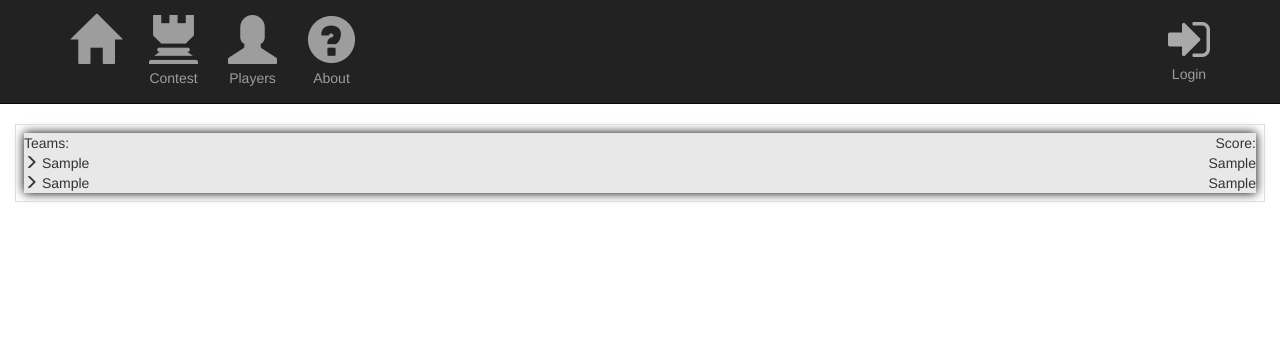
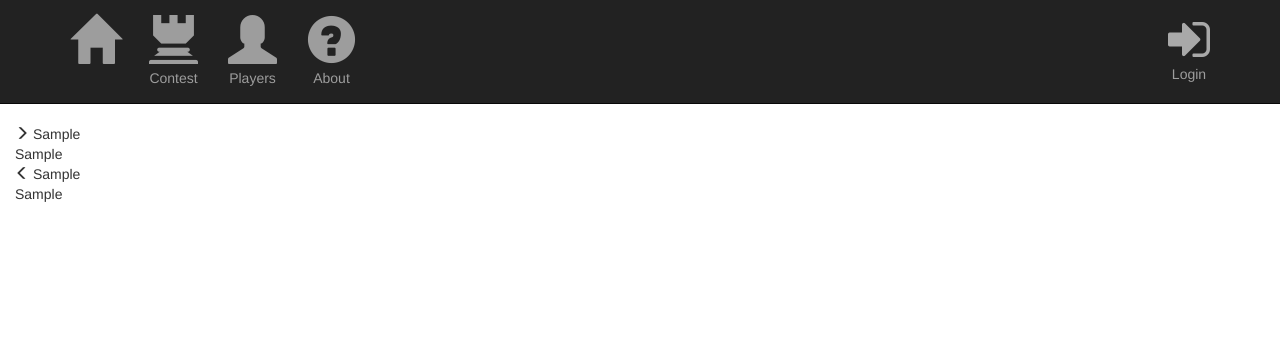
Before and after one commit to chulanovskyi/light_it_task, a Django app: template tournament/templates/tournament/matches.html in a window 1280 px wide. Shown: the top 364 px of the page. Run offline with Django 3.2, Linux system fonts and the light colour scheme; the template is opened without the code that fills it: most values are stand-ins (such as "Sample title", 1, 10 or a date in 2020); parts of the project's set-up code (start-up, migrations or seed data) failed here and were passed over; some libraries are stand-ins or nearby versions; some web fonts are replaced.

Commit message:
add logic for admin to save match results

```diff
--- a/tournament/templates/tournament/matches.html
+++ b/tournament/templates/tournament/matches.html
@@ -6,45 +6,52 @@
 {% block head %}
   <link rel="stylesheet" href={% static "tournament/tables.css" %}>
 {% endblock %}
-
 {% block content %}
-  <div class="container-fluid players">
+  <div class="container-fluid">
+    <div class="row">
       {% if render_matches %}
-      <table class="table table-responsive table-bordered">
-      <tbody class="main-table-body">
+        {% if is_admin %}
         {% for teams_and_match in render_matches %}
-        <tr>
-          <td>
-            <table class="match">
-              <tbody>
-              <tr>
-                <td>Teams:</td>
-                <td class="score">Score:</td>
-              </tr>
-              <tr>
-                <td>
+          <form method="POST" action="/create_post/" id="id{{ teams_and_match.1.id }}" class="{{ teams_and_match.1.id }}">
+          {% csrf_token %}
+            <div class="col-md-3 teams-result" id="id{{ teams_and_match.1.id }}">
+              <div class="first-team">
                 <span class="glyphicon glyphicon-menu-right"></span>
-                  {{ teams_and_match.0.0 }}</td>
-                <td class="score">{{ teams_and_match.1.first_team_goals }}</td>
-              </tr>
-              <tr>
-                <td>
+                {{ teams_and_match.0.0 }}
+                <div class="score-first">{{ teams_and_match.1.first_team_goals }}</div>
+              </div>
+              <div class="second-team">
+                <span class="glyphicon glyphicon-menu-left"></span>
+                {{ teams_and_match.0.1 }}
+                <div class="score-second">{{ teams_and_match.1.second_team_goals }}</div>
+              </div>
+              <button class="btn edit" id="{{ teams_and_match.1.id }}">Edit</button>
+              <div id="{{ teams_and_match.1.id }}"></div>
+              <button class="btn save" style="display:none" type="submit">Save</button>
+            </div>
+          </form>
+        {% endfor %}
+        {% else %}
+          {% for teams_and_match in render_matches %}
+          <div class="col-md-3 teams-result">
+              <div class="first-team">
                 <span class="glyphicon glyphicon-menu-right"></span>
+                {{ teams_and_match.0.0 }}
+                <div class="score-first">{{ teams_and_match.1.first_team_goals }}</div>
+              </div>
+              <div class="second-team">
+                <span class="glyphicon glyphicon-menu-left"></span>
                 {{ teams_and_match.0.1 }}
-                </td>
-                <td class="score"> {{ teams_and_match.1.second_team_goals }}</td>
-              </tr>
-              </tbody>
-            </table>
-          </td>
-        </tr>
+                <div class="score-second">{{ teams_and_match.1.second_team_goals }}</div>
+              </div>
+          </div>
         {% endfor %}
+        {% endif %}
       {% else %}
         <h2>No matches created,to create match press
           <a href={% url 'matches' tournament_name stage_id %}>generate matches</a>
         </h2>
       {% endif %}
-    </tbody>
-    </table>
+    </div>
   </div>
 {% endblock %}
```
Lines whose indentation alone changed are shown as unchanged.
